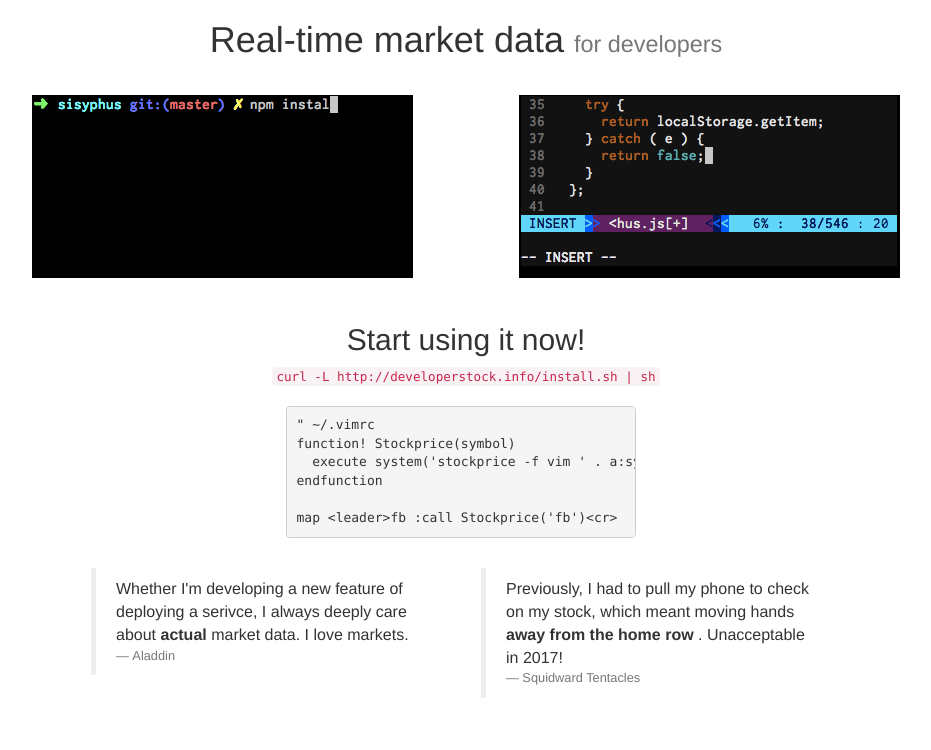
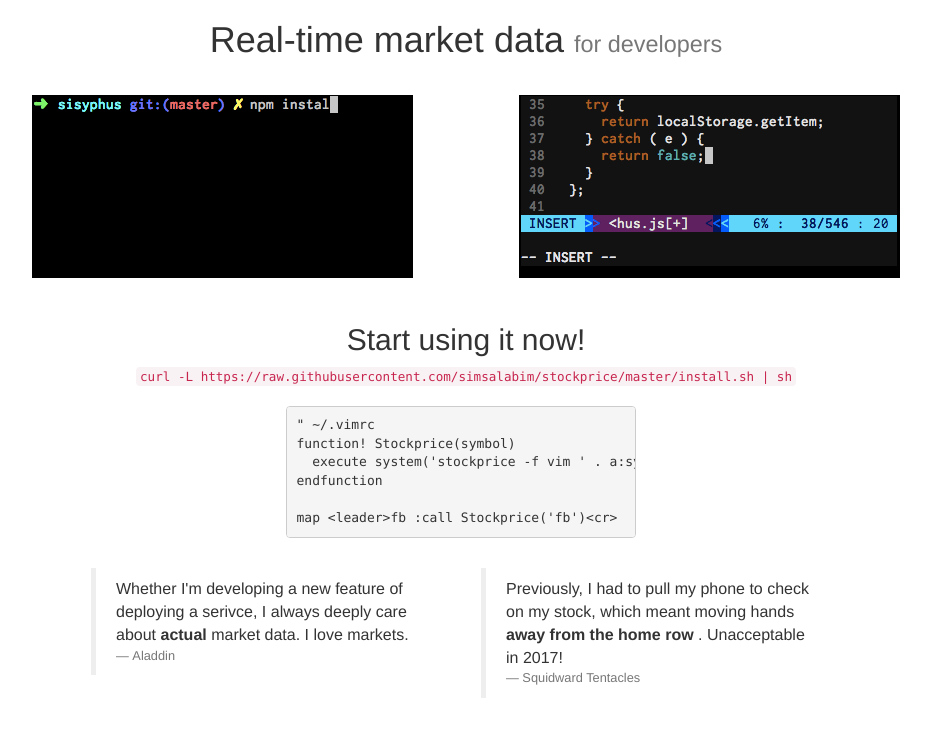
Before and after one commit to simsalabim/stockprice, a plain HTML site: page index.html in a window 1280 px wide. Shown: the top 750 px of the page, without its empty margins (174-1105 px from the left). Drawn offline with nearby package versions, Linux system fonts and the light colour scheme.

```diff
--- a/index.html
+++ b/index.html
@@ -74,7 +74,7 @@
         <div class="col-md-1"> </div>
         <div class="col-md-10 text-center">
           <h2>Start using it now!</h2>
-          <code>curl -L http://developerstock.info/install.sh | sh</code>
+          <code>curl -L https://raw.githubusercontent.com/simsalabim/stockprice/master/install.sh | sh</code>
         </div>
         <div class="col-md-1"> </div>
       </div>
```
Also changed, not shown: 1 other file.
